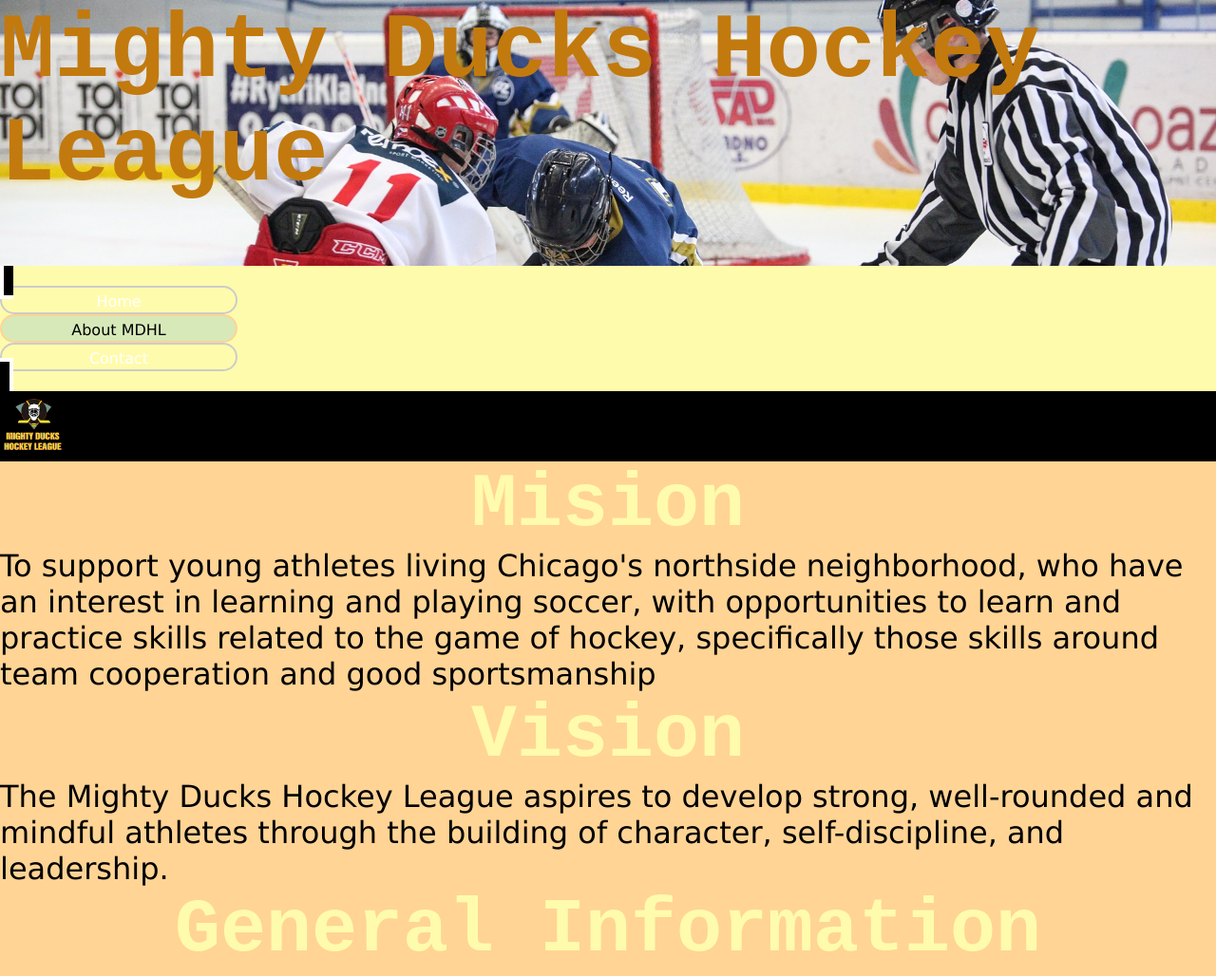
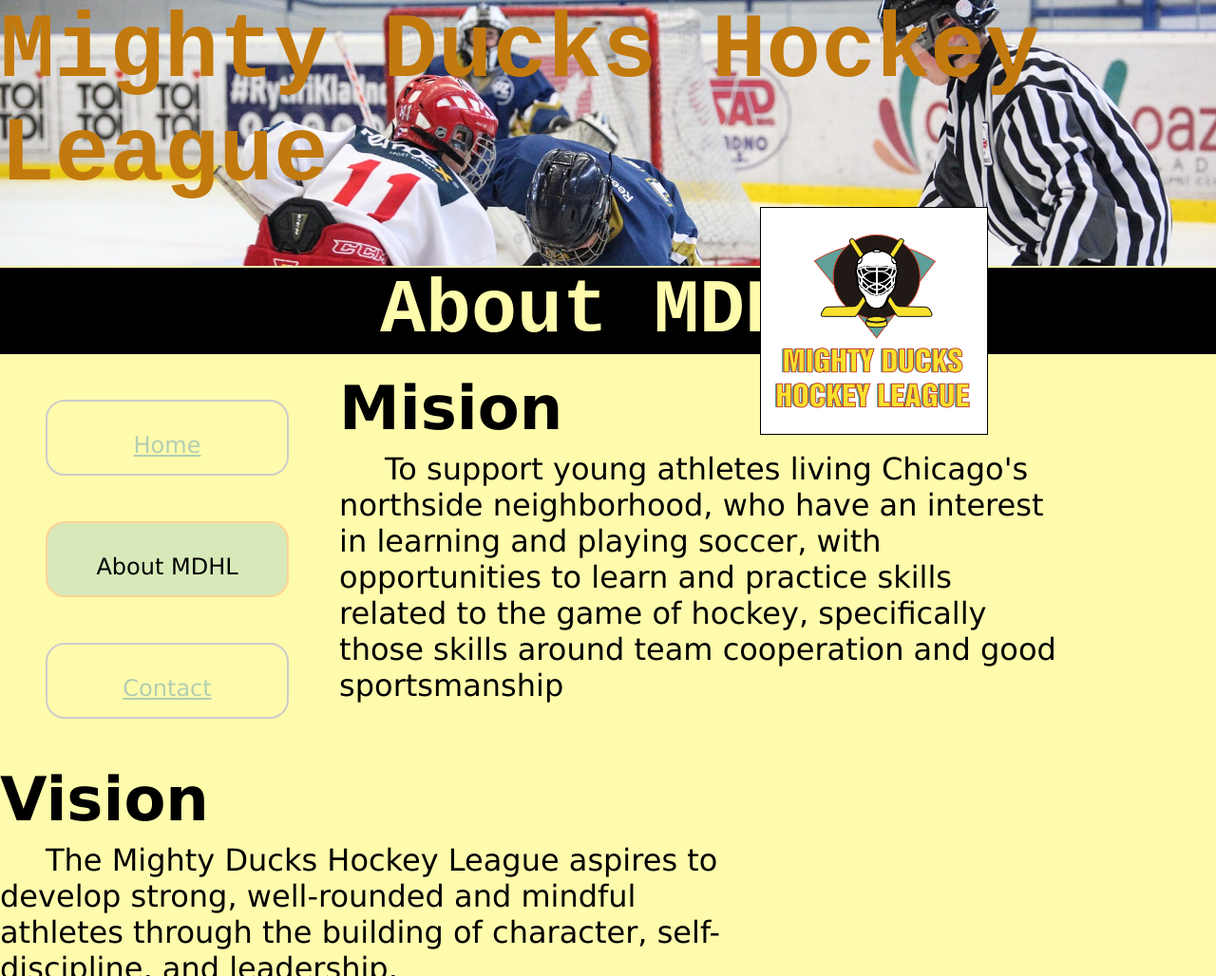
Before and after one commit to DiegoMartinParedez/Task1, a plain HTML site: page About.html in a window 1280 px wide. Shown: the top 1028 px of the page at 95% size. Drawn offline with Linux system fonts and the light colour scheme.

Commit message:
syle css end

```diff
--- a/About.html
+++ b/About.html
@@ -12,24 +12,24 @@
     <header>
       <h1>Mighty Ducks Hockey League</h1>
     </header>
-    <nav>
-      <a href="./index.html">Home</a>
-      <a class="active" href="./About.html">About MDHL</a>
-      <a href="./Contact.html">Contact</a>
-    </nav>
     <main>
       <aside>
-        <figure>
-          <img
-            src="img/LogoMightyDucks.png"
-            alt="logo"
-            height="70"
-            width="70"
-          />
-        </figure>
+        <h2>About MDHL</h2>
+        <img
+          class="logo"
+          src="img/LogoMightyDucks.png"
+          alt="logo"
+          height="70"
+          width="70"
+        />
       </aside>
+      <nav>
+        <a href="./index.html">Home</a>
+        <a class="active" href="./About.html">About MDHL</a>
+        <a href="./Contact.html">Contact</a>
+      </nav>
       <section>
-        <h2>Mision</h2>
+        <h3>Mision</h3>
         <p>
           To support young athletes living Chicago's northside neighborhood, who
           have an interest in learning and playing soccer, with opportunities to
@@ -38,7 +38,7 @@
         </p>
       </section>
       <section>
-        <h2>Vision</h2>
+        <h3>Vision</h3>
         <p>
           The Mighty Ducks Hockey League aspires to develop strong, well-rounded
           and mindful athletes through the building of character,
@@ -46,7 +46,7 @@
         </p>
       </section>
       <section>
-        <h2>General Information</h2>
+        <h3>General Information</h3>
         <p>
           The Mighty Ducks Soccer League was established in 1996 to provide
           athletes residing Chicago's northside neighborhoods an environment in
--- a/style/style.css
+++ b/style/style.css
@@ -42,26 +42,31 @@ h3{
 }
 
 p{
+  margin-top: .5rem;
   font-size: 2rem;
+  text-indent: 3rem;
+}
+
+main {
+  margin-top: 2px;
+  position: relative;
 }
 
 nav {
-  border:4px solid white;
-  height: 50px;
-  background-color: black;
-  padding: 10px;
-  display: inline;
+  display: inline-block;
+
 }
 
 nav a {
-  height: 30px;
-  width: 250px;
-  color: white;
-  text-decoration: none;
+  height:10vh;
+  width: 20vw;
+  margin: 3rem;
+  color: rgb(178, 205, 178);
+  font-size: 1.5rem;
   border: 2px solid #ccc;
   display: block;
   text-align: center;
-  padding-top: 5px;
+  padding-top: 2rem;
   border-radius: 20px;
 }
 
@@ -69,17 +74,23 @@ a:hover {
   background-color: #d7e9b9;
   color: black;
   border-color: #ffd495;
+  text-decoration: none;
 }
 
 .active {
   background-color: #d7e9b9;
   color: black;
   border-color: #ffd495;
+  text-decoration: none;
 }
 
-main {
-  margin-top: 2px;
-  background-color: #ffd495;
+section{
+width: 60vw;
+display: inline-block;
+}
+
+article{
+  margin-top: .5rem;
 }
 
 aside{
@@ -88,9 +99,11 @@ aside{
 }
 
 .logo{
-    height: 200px;
-    width: 200px;
+    width: 15rem;
+    height: 15rem;
     border: 1px solid black;
+    background-color: white;
     position:absolute;
-    right: 200px;
+    right: 15rem;
+    top: -4rem ; /*ver esto, se podria usar display*/
 }
```
Also changed, not shown: Contact.html (+18 -17 lines), index.html (+1 -1 lines).
